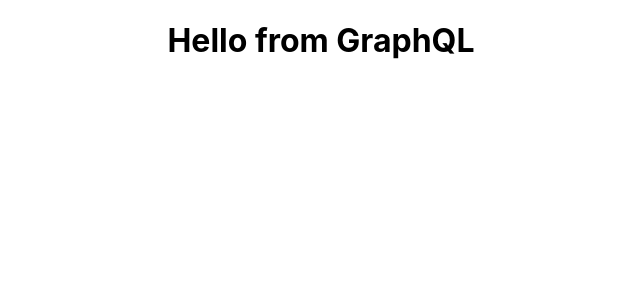
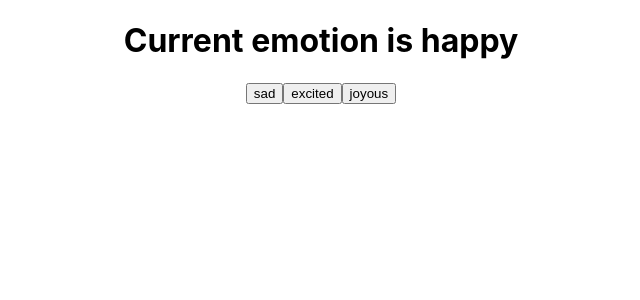
Before and after one commit to D-Whipp/react-essentials, a React (Create React App) app in the folder Ex_Files_React_js_EssT/Ex_Files_React_js_EssT/Exercise Files/Ch04/04_03/start/react-app/: page / in a window 1280 px wide. Shown: the top 300 px of the page, without its empty margins (319-959 px from the left). Built offline with nearby package versions, Linux system fonts and the light colour scheme.

Commit message:
introduced to useState Hook, set the state using buttons

```diff
--- a/Ex_Files_React_js_EssT/Ex_Files_React_js_EssT/Exercise Files/Ch04/04_03/start/react-app/src/App.js
+++ b/Ex_Files_React_js_EssT/Ex_Files_React_js_EssT/Exercise Files/Ch04/04_03/start/react-app/src/App.js
@@ -1,13 +1,16 @@
 import './App.css';
-
-const [firstCity, secondCity, thirdCity] = ['Tokyo', 'Rome', 'Venice'];
-
-console.log(firstCity, secondCity, thirdCity);
+import { useState } from 'react';
 
 function App({ library }) {
+  const [emotion, setEmotion] = useState('happy');
+  console.log(emotion);
+
   return (
     <div className="App">
-      <h1>Hello from {library}</h1>
+      <h1>Current emotion is {emotion}</h1>
+      <button onClick={() => setEmotion('sad')}>sad</button>
+      <button onClick={() => setEmotion('excited')}>excited</button>
+      <button onClick={() => setEmotion('joyous')}>joyous</button>
     </div>
   );
 }
--- a/Ex_Files_React_js_EssT/Ex_Files_React_js_EssT/Exercise Files/Ch04/04_03/start/react-app/src/index.js
+++ b/Ex_Files_React_js_EssT/Ex_Files_React_js_EssT/Exercise Files/Ch04/04_03/start/react-app/src/index.js
@@ -6,7 +6,7 @@
 
 ReactDOM.render(
   <React.StrictMode>
-    <App library="GraphQL" />
+    <App />
   </React.StrictMode>,
   document.getElementById('root')
 );
```
